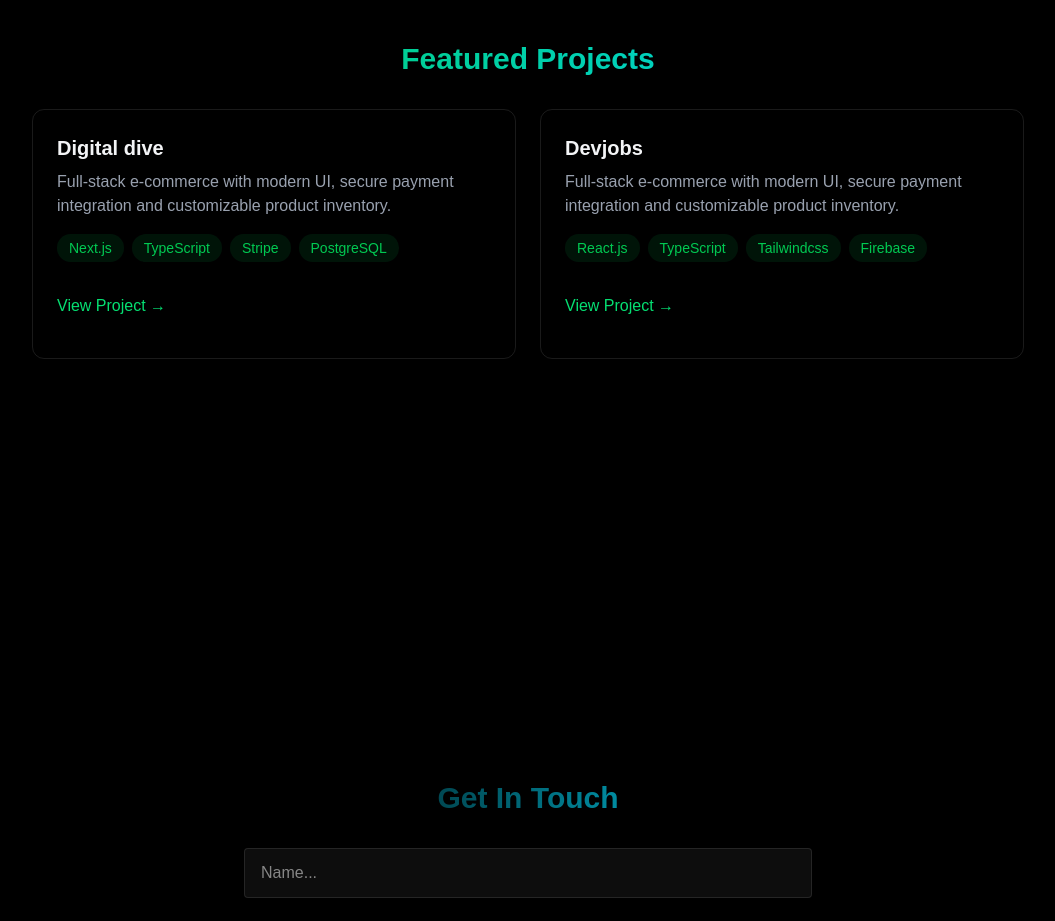
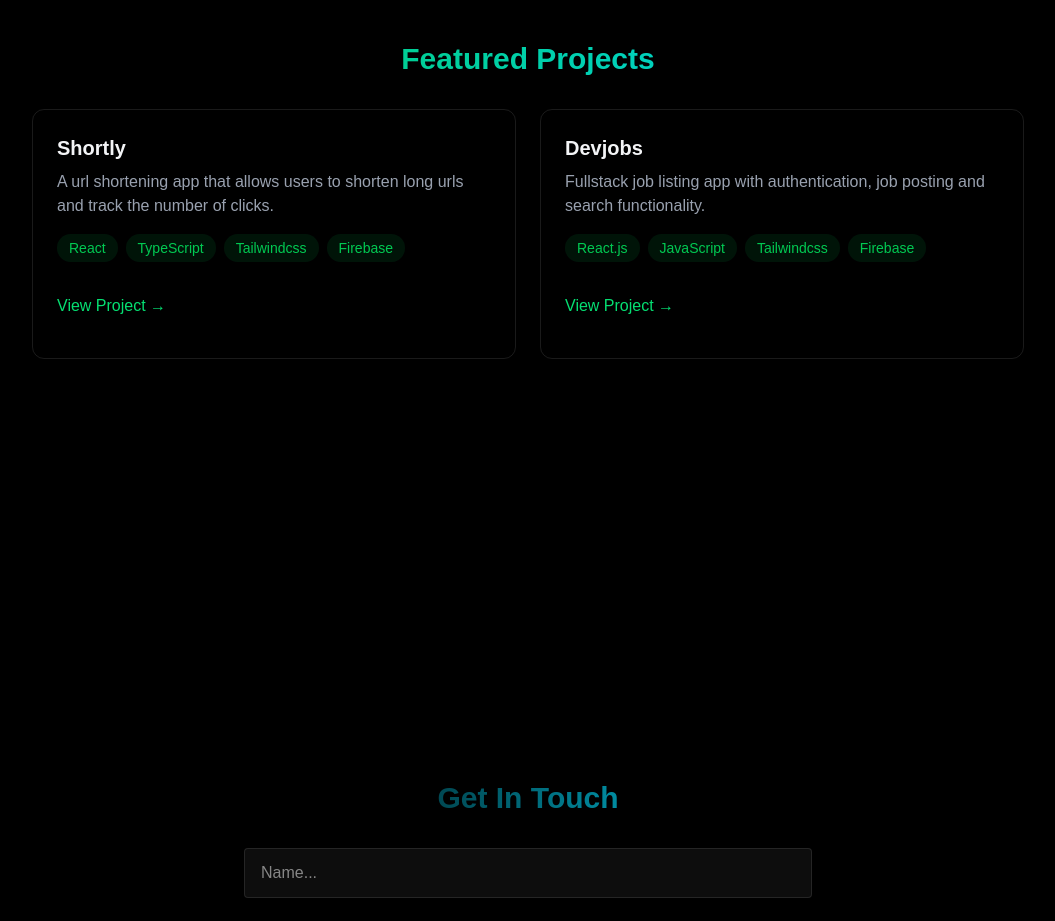
Before and after one commit to Muhammadalamin029/personal_portfolio, a React (Vite) app: page / in a window 1280 px wide. Shown: the part 1800-2721 px from the top of the page, without its empty margins (112-1167 px from the left). Built offline with nearby package versions, Linux system fonts and the light colour scheme.

Commit message:
added projects

```diff
--- a/src/components/sections/Projects.tsx
+++ b/src/components/sections/Projects.tsx
@@ -3,18 +3,18 @@ import { RevealOnScroll } from "../RevealOnScroll";
 const Projects = () => {
   const projects = [
     {
-      name: "Digital dive",
+      name: "Shortly",
       description:
-        "Full-stack e-commerce with modern UI, secure payment integration and customizable product inventory.",
-      skills: ["Next.js", "TypeScript", "Stripe", "PostgreSQL"],
-      link: "#",
+        "A url shortening app that allows users to shorten long urls and track the number of clicks.",
+      skills: ["React", "TypeScript", "Tailwindcss", "Firebase"],
+      link: "https://min-short.vercel.app/",
     },
     {
       name: "Devjobs",
       description:
-        "Full-stack e-commerce with modern UI, secure payment integration and customizable product inventory.",
-      skills: ["React.js", "TypeScript", "Tailwindcss", "Firebase"],
-      link: "#",
+        "Fullstack job listing app with authentication, job posting and search functionality.",
+      skills: ["React.js", "JavaScript", "Tailwindcss", "Firebase"],
+      link: "https://dev-jobs-mu.vercel.app/",
     },
   ];
 
```
